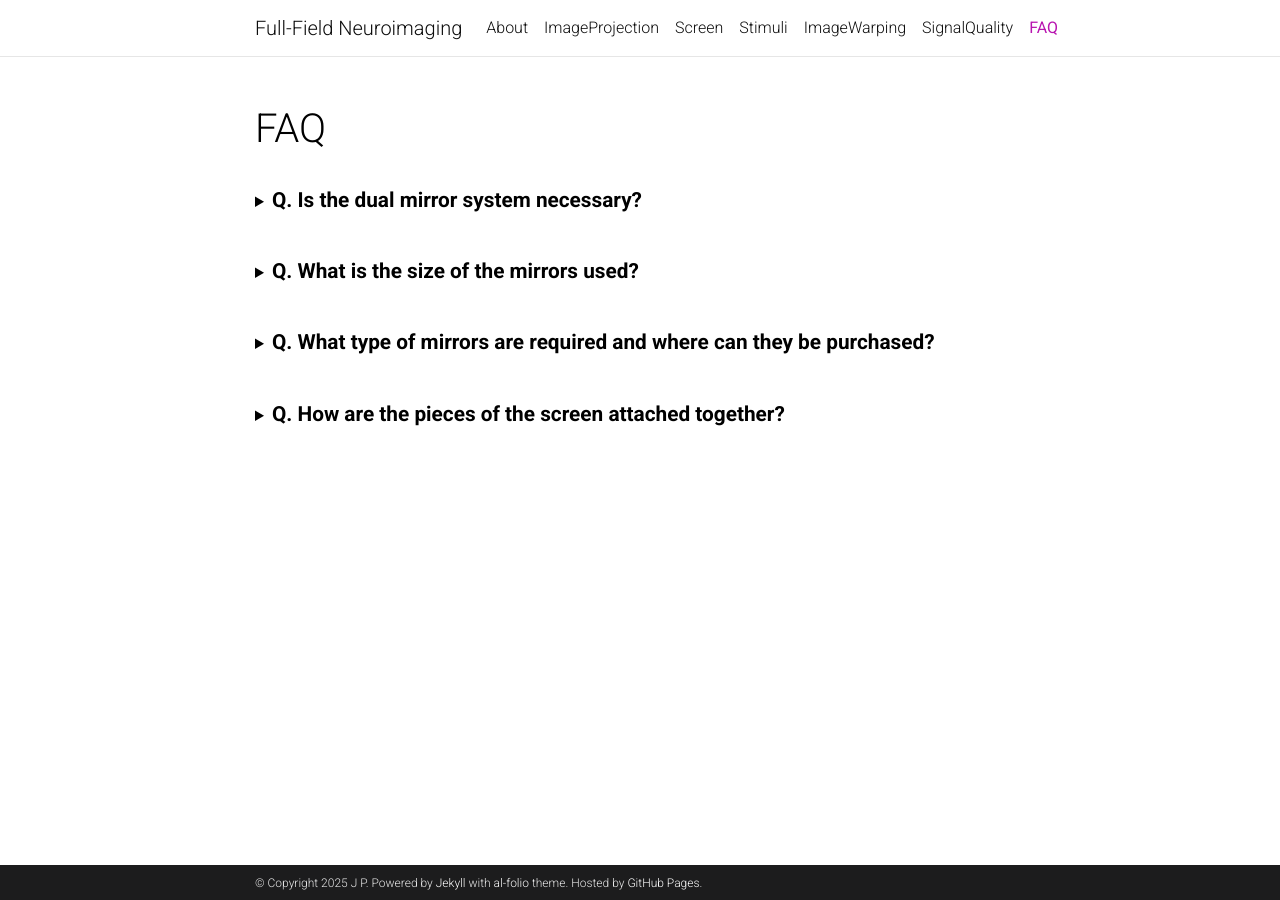
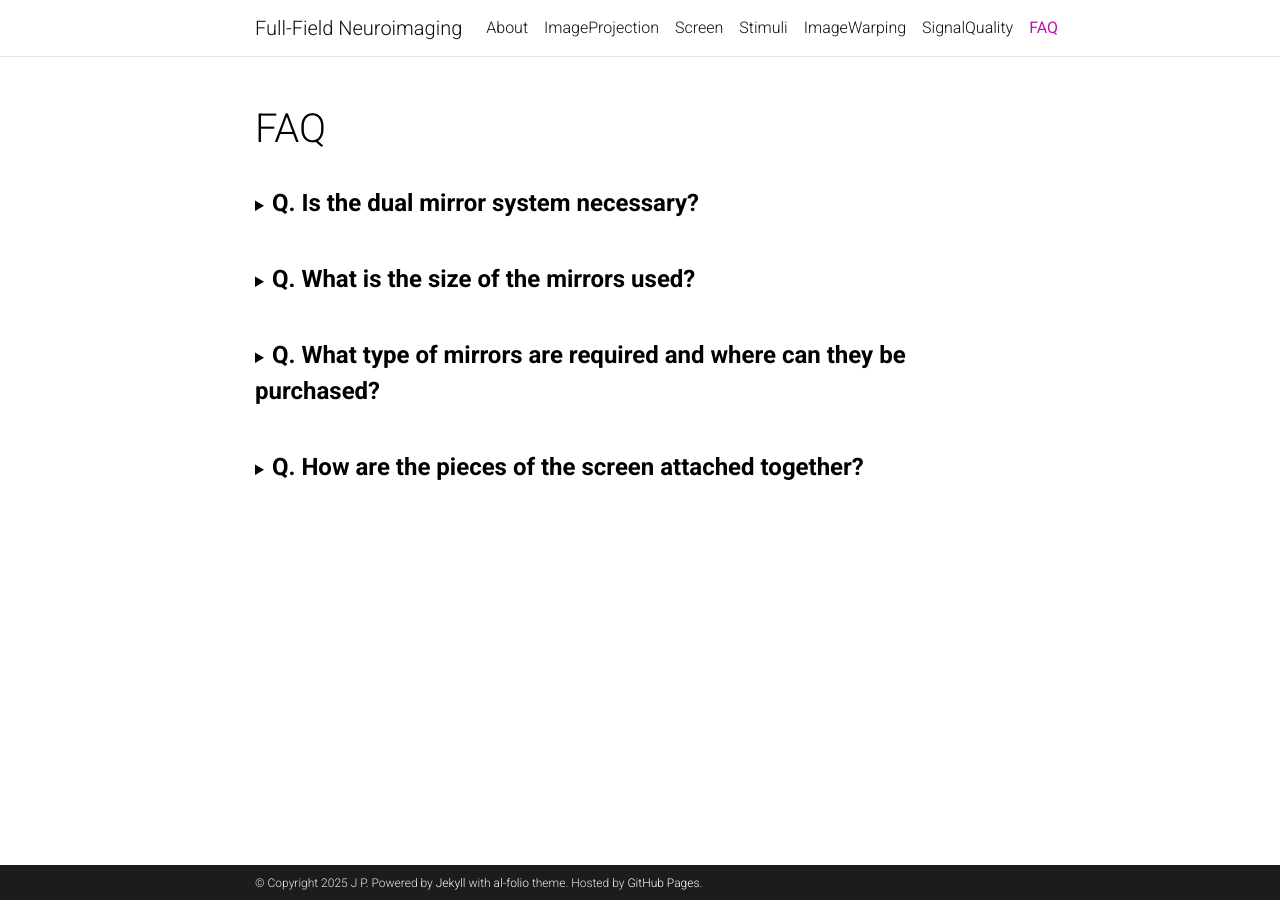
Before and after one commit to jpark203/fullfield-neuroimaging, a Jekyll site: the page built from _pages/FAQ.md, in a window 1280 px wide. Built offline with Jekyll 4.4.1, drawn with Linux system fonts in a browser that asks for light colours; comment, search, counter and statistics services are not loaded; a style sheet for code colours, icons or effects is not loaded.

Commit message:
change font size and spacing

```diff
--- a/_pages/FAQ.md
+++ b/_pages/FAQ.md
@@ -10,44 +10,57 @@
 <!-- #### We will update the FAQ page as necessary. -->
 
 <details>
-<summary><span style="font-size: 1.3em; font-weight: bold;">
+<summary><span style="font-size: 1.5em; font-weight: bold;">
 Q. Is the dual mirror system necessary?
 </span></summary>
-<!-- <p style="text-indent: 1.5em;"> -->
+<p style="font-size: 1.2em;">
 No, the mirror system is generally not required and adds significant complexity. It was a solution designed to work around the specific operational constraints of our original facility.
-<!-- </p> -->
+</p>
 
-<!-- <p style="text-indent: 1.5em;"> -->
-<br>
+<p style="font-size: 1.2em;">
 For a new build, we would recommend a simpler and more robust setup: a dedicated projector bolted to the floor and tilted to align with the screen. This removes the need for mirrors entirely, which is a much cleaner approach, if your budget allows.
-<!-- </p> -->
+</p>
 </details>
+
 <br>
 
 <details>
-<summary><span style="font-size: 1.3em; font-weight: bold;">
+<summary><span style="font-size: 1.5em; font-weight: bold;">
 Q. What is the size of the mirrors used?
 </span></summary>
+<p style="font-size: 1.2em;">
 The specific size depends on your final setup geometry. The most important requirement is that the mirror is thick enough (or mounted to a rigid backing) so that it does not sag or deform under its own weight, which would distort the image.
+</p>
 
-<br>
+<p style="font-size: 1.2em;">
 For reference, the two mirrors we used were 12 inches by 9 inches, with a thickness of 1/4 inch (6mm).
+</p>
 </details>
+
 <br>
 
 <details>
-<summary><span style="font-size: 1.3em; font-weight: bold;">
+<summary><span style="font-size: 1.5em; font-weight: bold;">
 Q. What type of mirrors are required and where can they be purchased?
 </span></summary>
+<p style="font-size: 1.2em;">
 The single most important feature to look for is that the mirrors are "front-surfaced" (also called "first-surface"). This means the reflective coating (typically a thin layer of non-magnetic metal like Aluminum) is on the top surface of the glass, which prevents the double reflection that occurs with standard mirrors.
+</p>
+
+<p style="font-size: 1.2em;">
 You can find suppliers by searching online for "front-surface mirrors." We used mirrors from the Two Way Mirrors.
+</p>
 </details>
+
 <br>
 
 <details>
-<summary><span style="font-size: 1.3em; font-weight: bold;">
+<summary><span style="font-size: 1.5em; font-weight: bold;">
 Q. How are the pieces of the screen attached together?
 </span></summary>
+<p style="font-size: 1.2em;">
 The acrylic pieces are glued together using an acrylic solvent cement, such as Sci-Grip #3 or Weld-On #3.
+</p>
 </details>
+
 <br>
```
